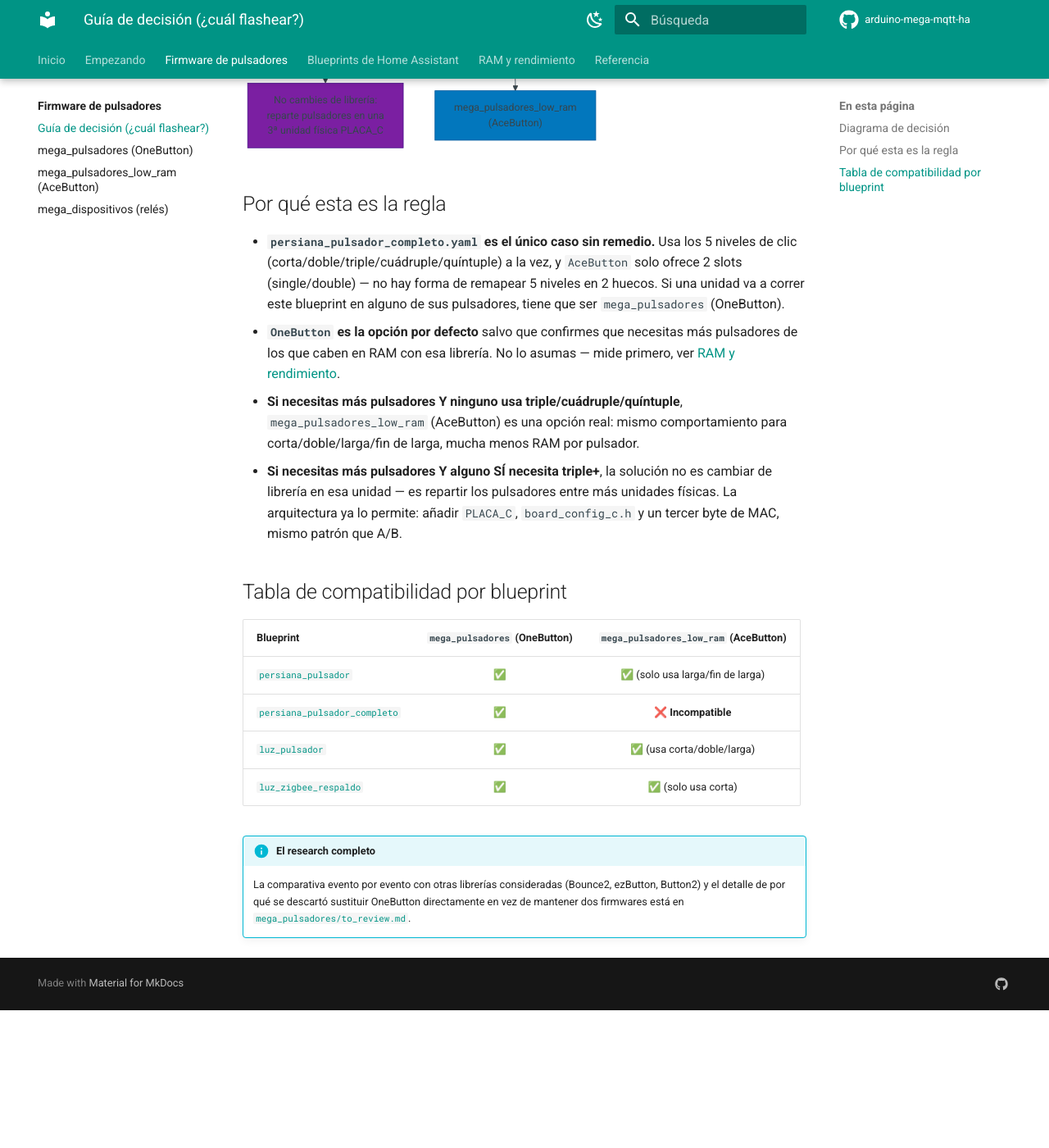
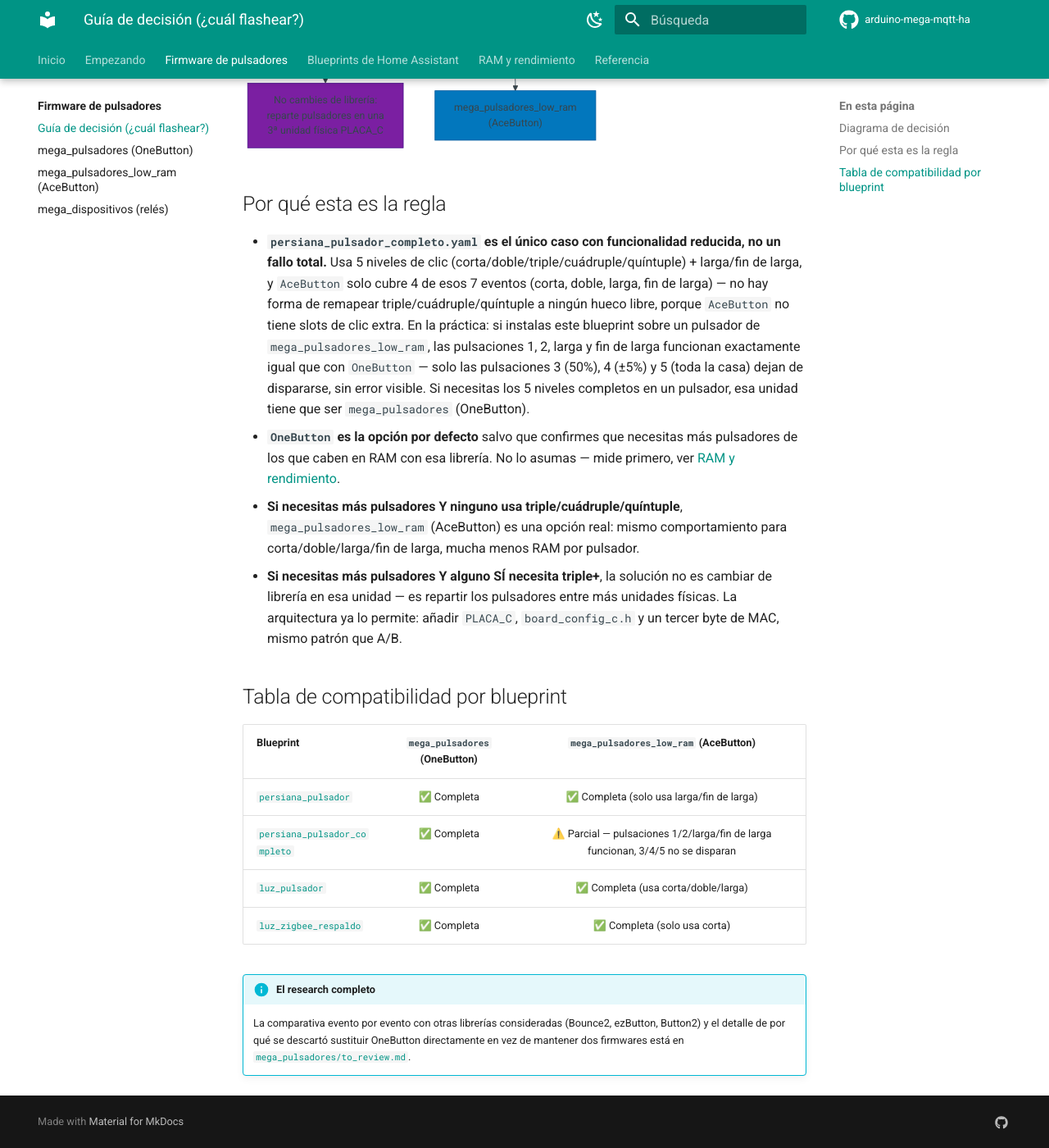
Before and after one commit to GerardUmbert/arduino-mega-mqtt-ha, an MkDocs documentation site: the page built from docs/docs/firmware/decision.md, in a window 1280 px wide and 1400 px high, scrolled down 1224 px. Shown: the whole window at 82% size. Built offline with MkDocs 1.6.1 and Material for MkDocs 9.7.7, drawn with Linux system fonts in a browser that asks for light colours; comment, search, counter and statistics services are not loaded; before the commit the page ends 2456 px from its top, so only the background shows below that.

Commit message:
Fix persiana_pulsador_completo compatibility wording: partial, not incompatible
Traced through the blueprint's actual triggers - it has 7 independent
device-trigger conditions (p1-p5, larga_inicio, larga_fin), each firing
its own branch with no dependency on the others. On mega_pulsadores_low_ram,
4 of those 7 (corta/1, doble/2, larga, larga_fin) work identically to
mega_pulsadores since AceButton supports those events - only triple/
quadruple/quintuple (positions 3/4/5) never fire, since those specific
events don't exist in AceButton. Previous wording called this "incompatible"
across three pages, which overstated it - corrected to "partial" with the
exact breakdown of what still works vs. what silently doesn't.

```diff
--- a/docs/docs/firmware/decision.md
+++ b/docs/docs/firmware/decision.md
@@ -39,12 +39,19 @@ flowchart TD
 
 ## Por qué esta es la regla
 
-- **`persiana_pulsador_completo.yaml` es el único caso sin remedio.**
-  Usa los 5 niveles de clic (corta/doble/triple/cuádruple/quíntuple) a
-  la vez, y `AceButton` solo ofrece 2 slots (single/double) — no hay
-  forma de remapear 5 niveles en 2 huecos. Si una unidad va a correr
-  este blueprint en alguno de sus pulsadores, tiene que ser
-  `mega_pulsadores` (OneButton).
+- **`persiana_pulsador_completo.yaml` es el único caso con
+  funcionalidad reducida, no un fallo total.** Usa 5 niveles de clic
+  (corta/doble/triple/cuádruple/quíntuple) + larga/fin de larga, y
+  `AceButton` solo cubre 4 de esos 7 eventos (corta, doble, larga,
+  fin de larga) — no hay forma de remapear triple/cuádruple/quíntuple
+  a ningún hueco libre, porque `AceButton` no tiene slots de clic
+  extra. En la práctica: si instalas este blueprint sobre un
+  pulsador de `mega_pulsadores_low_ram`, las pulsaciones 1, 2, larga
+  y fin de larga funcionan exactamente igual que con `OneButton` —
+  solo las pulsaciones 3 (50%), 4 (±5%) y 5 (toda la casa) dejan de
+  dispararse, sin error visible. Si necesitas los 5 niveles
+  completos en un pulsador, esa unidad tiene que ser `mega_pulsadores`
+  (OneButton).
 - **`OneButton` es la opción por defecto** salvo que confirmes que
   necesitas más pulsadores de los que caben en RAM con esa librería.
   No lo asumas — mide primero, ver [RAM y rendimiento](../reference/ram.md).
@@ -62,10 +69,10 @@ flowchart TD
 
 | Blueprint | `mega_pulsadores` (OneButton) | `mega_pulsadores_low_ram` (AceButton) |
 |---|:---:|:---:|
-| [`persiana_pulsador`](../blueprints/persiana-pulsador.md) | ✅ | ✅ (solo usa larga/fin de larga) |
-| [`persiana_pulsador_completo`](../blueprints/persiana-pulsador-completo.md) | ✅ | ❌ **Incompatible** |
-| [`luz_pulsador`](../blueprints/luz-pulsador.md) | ✅ | ✅ (usa corta/doble/larga) |
-| [`luz_zigbee_respaldo`](../blueprints/luz-zigbee-respaldo.md) | ✅ | ✅ (solo usa corta) |
+| [`persiana_pulsador`](../blueprints/persiana-pulsador.md) | ✅ Completa | ✅ Completa (solo usa larga/fin de larga) |
+| [`persiana_pulsador_completo`](../blueprints/persiana-pulsador-completo.md) | ✅ Completa | ⚠️ Parcial — pulsaciones 1/2/larga/fin de larga funcionan, 3/4/5 no se disparan |
+| [`luz_pulsador`](../blueprints/luz-pulsador.md) | ✅ Completa | ✅ Completa (usa corta/doble/larga) |
+| [`luz_zigbee_respaldo`](../blueprints/luz-zigbee-respaldo.md) | ✅ Completa | ✅ Completa (solo usa corta) |
 
 !!! info "El research completo"
     La comparativa evento por evento con otras librerías consideradas
```
Also changed, not shown: docs/docs/blueprints/index.md (+11 -4 lines), docs/docs/firmware/mega-pulsadores-low-ram.md (+4 -4 lines).
